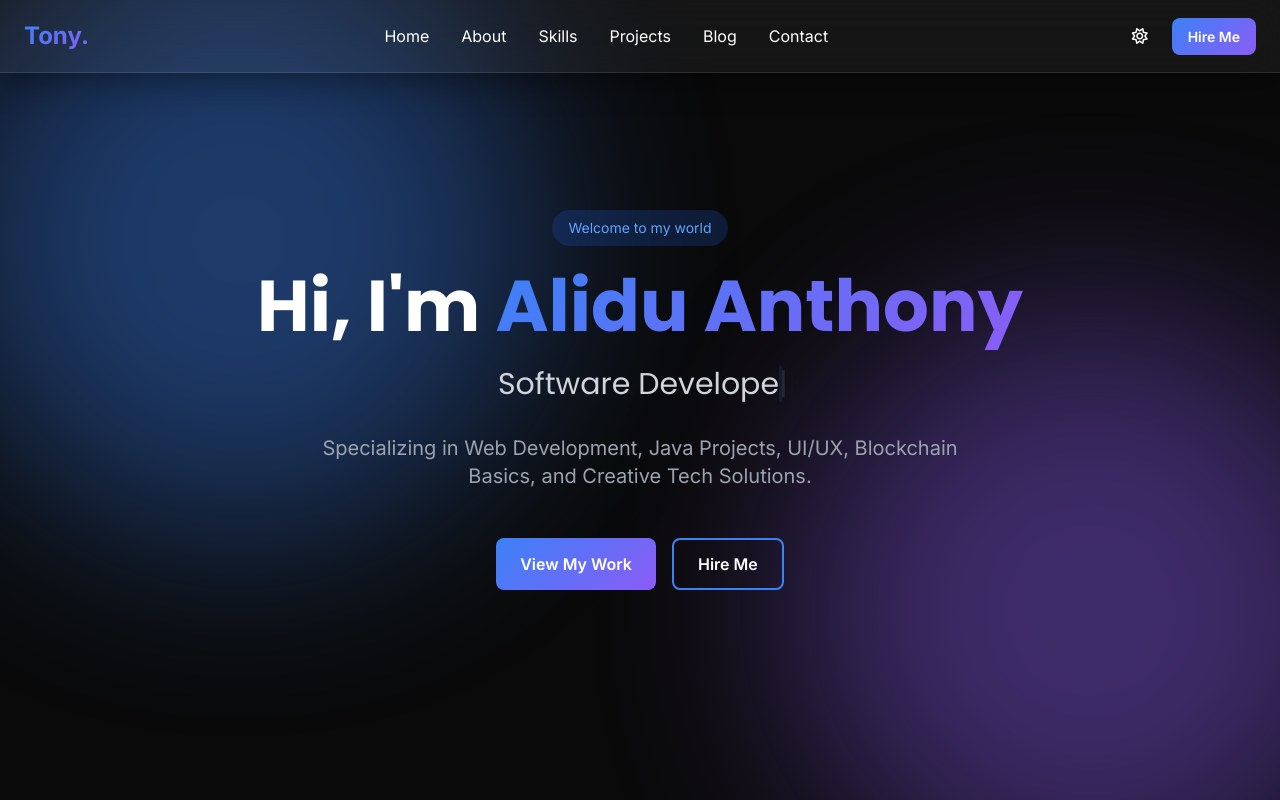
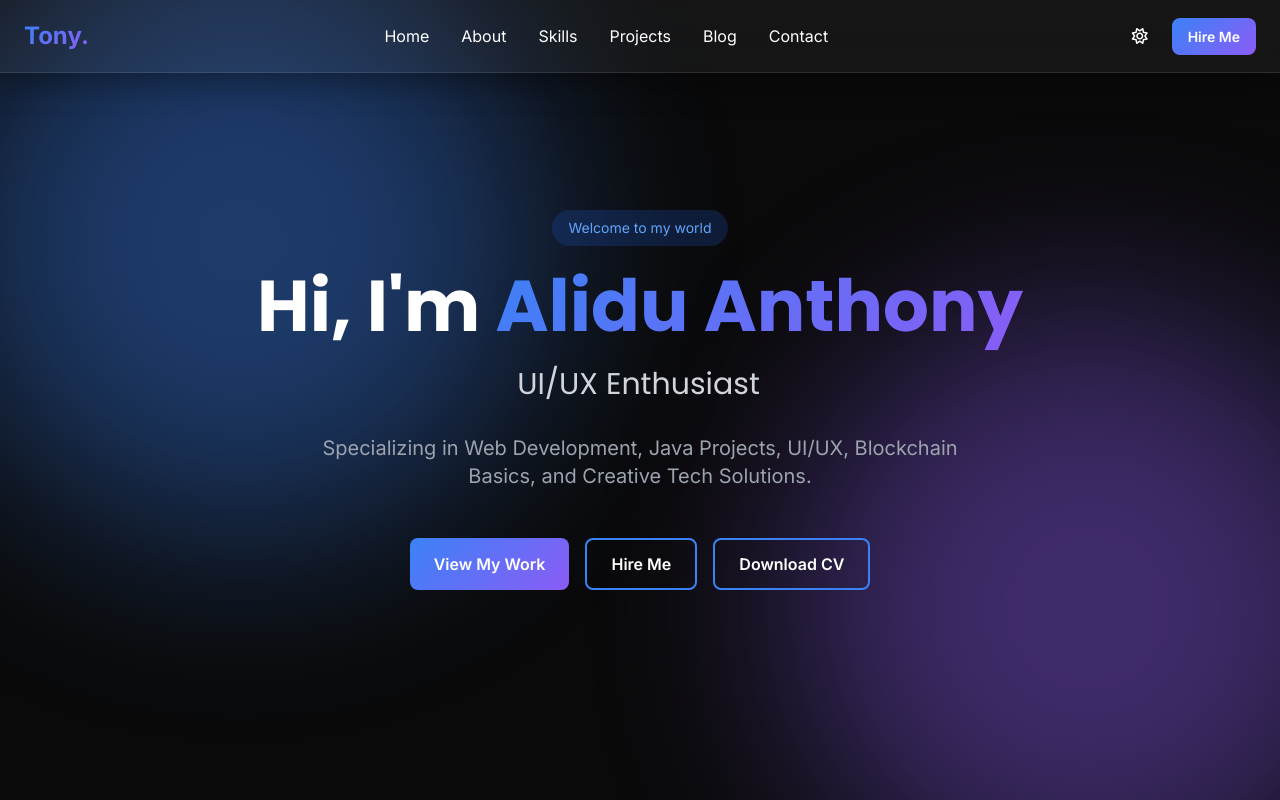
Before and after one commit to Tony-tech-web/MyPortfolio, a React (Create React App) app in the folder frontend/: page / in a window 1280 px wide. Shown: the top 800 px of the page. Built offline with nearby package versions, Linux system fonts and the light colour scheme; no server answers.

Commit message:
added vercel.json  and frontend/.env

```diff
--- a/frontend/package.json
+++ b/frontend/package.json
@@ -3,6 +3,7 @@
   "version": "1.0.0",
   "private": true,
   "dependencies": {
+    "@vercel/analytics": "^1.6.1",
     "@testing-library/jest-dom": "^5.16.4",
     "@testing-library/react": "^13.3.0",
     "@testing-library/user-event": "^13.5.0",
--- a/frontend/src/App.js
+++ b/frontend/src/App.js
@@ -7,7 +7,7 @@ import Projects from './components/Projects';
 import Blog from './components/Blog';
 import Contact from './components/Contact';
 import Footer from './components/Footer';
-import { Analytics } from "@vercel/analytics/next"
+import { Analytics } from "@vercel/analytics/react"
 import './App.css';
 
 function App() {
--- a/frontend/src/components/Hero.js
+++ b/frontend/src/components/Hero.js
@@ -8,34 +8,35 @@ const Hero = () => {
   const words = ["Software Developer", "Tech Innovator", "UI/UX Enthusiast", "Java Specialist"];
 
   useEffect(() => {
-    const type = () => {
-      const currentWord = words[currentWordIndex];
+    const currentWord = words[currentWordIndex];
+    let delay = 100;
 
-      if (isDeleting) {
-        setCurrentText(currentWord.substring(0, currentText.length - 1));
+    if (!isDeleting && currentText === currentWord) {
+      delay = 2000;
+    } else if (isDeleting) {
+      delay = 50;
+    }
+
+    const timeout = setTimeout(() => {
+      if (!isDeleting) {
+        const next = currentWord.substring(0, currentText.length + 1);
+        setCurrentText(next);
+        if (next === currentWord) {
+          setIsDeleting(true);
+        }
       } else {
-        setCurrentText(currentWord.substring(0, currentText.length + 1));
+        const prev = currentWord.substring(0, currentText.length - 1);
+        setCurrentText(prev);
+        if (prev.length === 0) {
+          setIsDeleting(false);
+          setCurrentWordIndex((idx) => (idx + 1) % words.length);
+          delay = 500;
+        }
       }
+    }, delay);
 
-      let typeSpeed = 100;
-
-      if (!isDeleting && currentText === currentWord) {
-        typeSpeed = 2000; // Pause at end of word
-        setIsDeleting(true);
-      } else if (isDeleting && currentText === '') {
-        setIsDeleting(false);
-        setCurrentWordIndex((prev) => (prev + 1) % words.length);
-        typeSpeed = 500; // Pause before new word
-      } else if (isDeleting) {
-        typeSpeed = 50;
-      }
-
-      setTimeout(type, typeSpeed);
-    };
-
-    const timeout = setTimeout(type, 100);
     return () => clearTimeout(timeout);
-  }, [currentText, currentWordIndex, isDeleting]);
+  }, [currentText, currentWordIndex, isDeleting, words]);
 
   const scrollToSection = (sectionId) => {
     const element = document.getElementById(sectionId);
@@ -67,6 +68,13 @@ const Hero = () => {
           <button onClick={() => scrollToSection('contact')} className="btn-secondary">
             Hire Me
           </button>
+          <a
+            href={process.env.REACT_APP_CV_URL || '/Alidu Anthony - Curriculum Vitae.pdf'}
+            download
+            className="btn-secondary"
+          >
+            Download CV
+          </a>
         </div>
       </div>
     </section>
--- a/frontend/src/components/Projects.js
+++ b/frontend/src/components/Projects.js
@@ -92,17 +92,6 @@ const Projects = () => {
         forks: 2,
         isGitHub: false
       },
-      {
-        id: 7,
-        title: 'My Blog',
-        description: 'Blog about technology.',
-        technologies: ['HTML', 'CSS'],
-        github_url: 'https://www.blogger.com',
-        language: 'HTML',
-        stars: 0,
-        forks: 0,
-        isGitHub: false
-      }
     ];
 
     console.log('Projects loaded:', staticProjects);
--- a/package.json
+++ b/package.json
@@ -20,7 +20,5 @@
   ],
   "author": "Alidu Anthony",
   "license": "MIT",
-  "dependencies": {
-    "@vercel/analytics": "^1.6.1"
-  }
+  "dependencies": {}
 }
```
Also changed, not shown: 2 other files (tests, documents, lock files or other folders).
